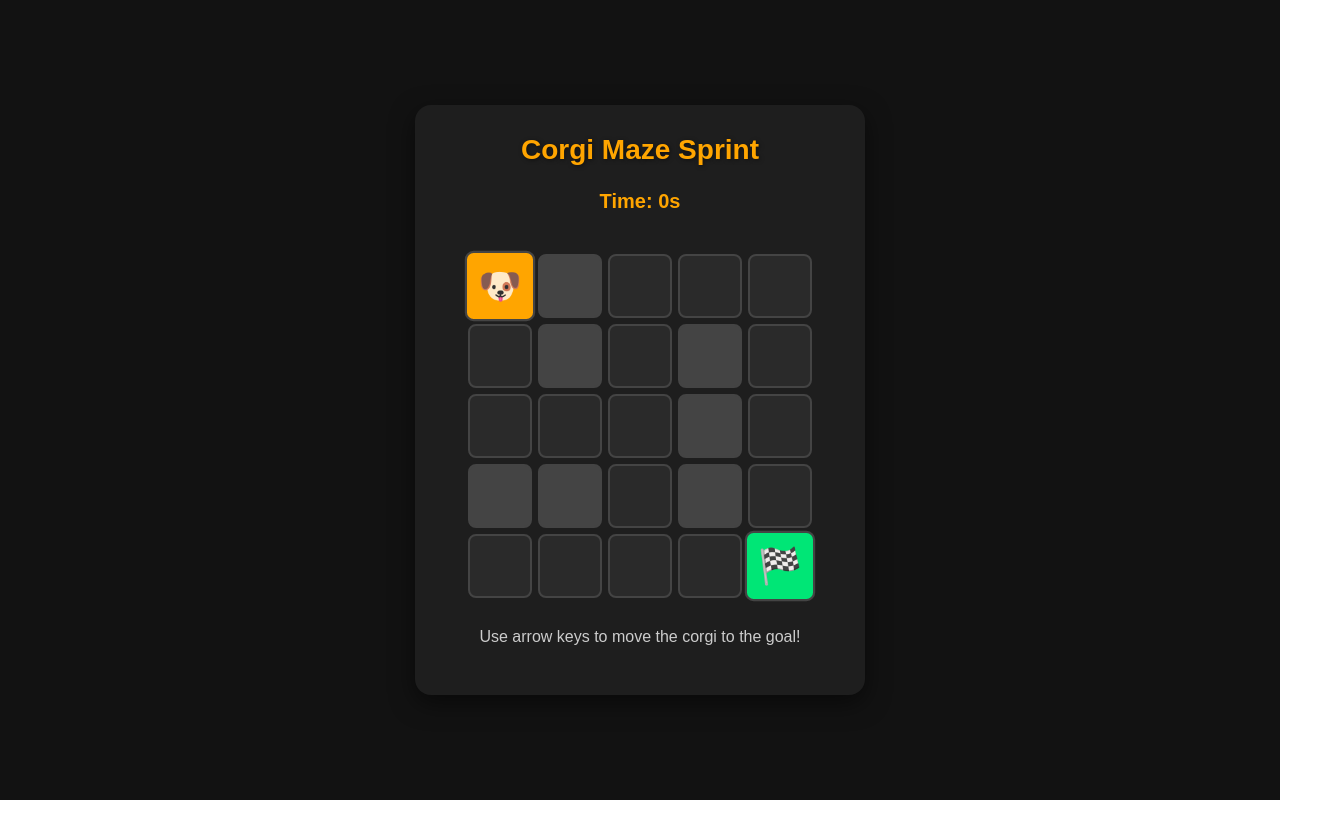
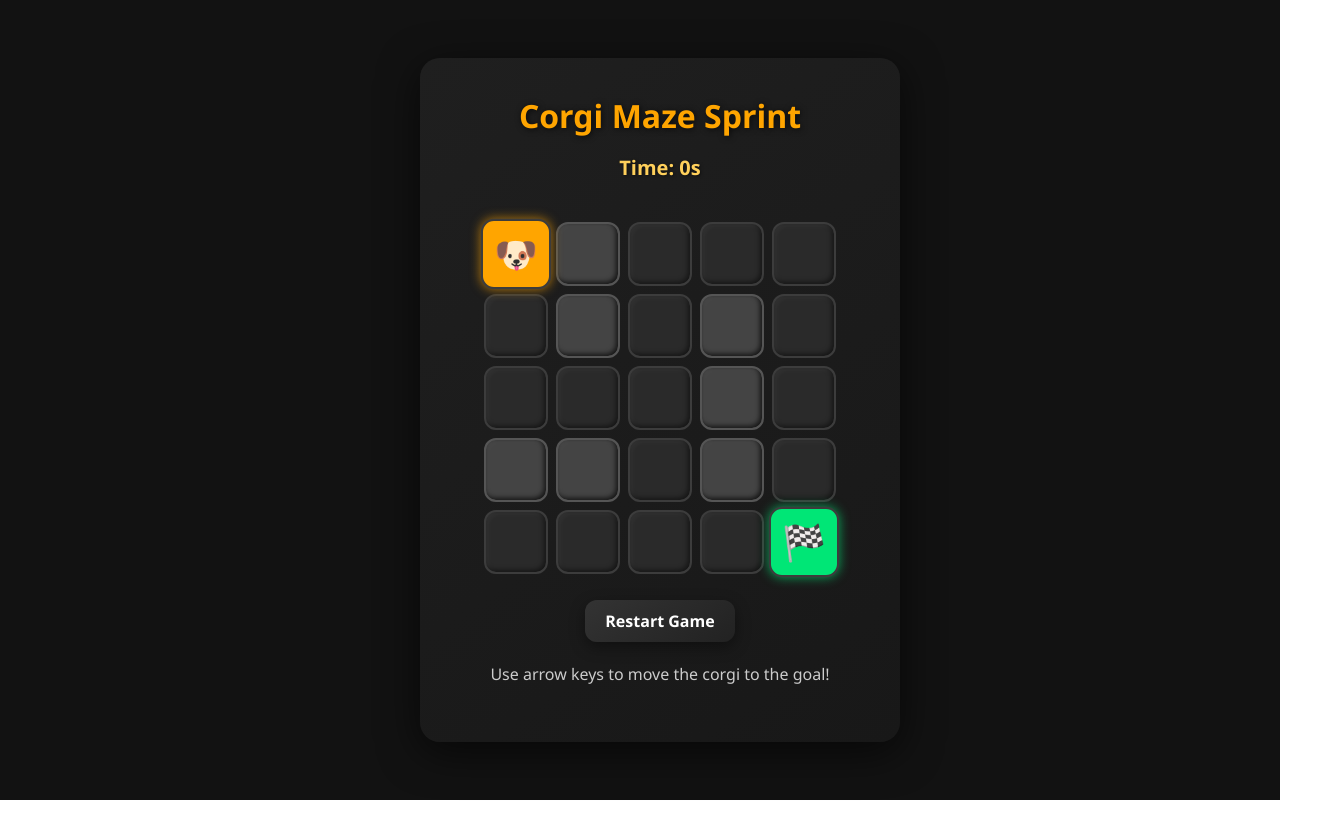
Before and after one commit to brendanbobryk/corgi-maze-sprint, a React (Vite) app in the folder corgi-maze-sprint/: page / in a window 1280 px wide. Shown: the whole page, 1320 px wide, since content can reach past the window. Built offline with nearby package versions, Linux system fonts and the light colour scheme.

Commit message:
added restart game button and UX polishes

```diff
--- a/corgi-maze-sprint/src/App.css
+++ b/corgi-maze-sprint/src/App.css
@@ -3,7 +3,7 @@ html, body {
   margin: 0;
   padding: 0;
   height: 100%;
-  font-family: "Arial", sans-serif;
+  font-family: "Segoe UI", Tahoma, Geneva, Verdana, sans-serif;
   background-color: #121212; /* Dark mode background */
   color: #ffffff;
 }
@@ -14,32 +14,48 @@ html, body {
   align-items: center;
   height: 100vh;
   width: 100vw;
+  padding: 20px;
 }
 
-/* Container for the game elements */
+/* Game container */
 .game-container {
   text-align: center;
-  padding: 30px 40px;
-  background-color: #1e1e1e; /* Dark card */
-  border-radius: 16px;
-  box-shadow: 0 8px 25px rgba(0,0,0,0.5);
-  max-width: 450px;
+  padding: 40px 50px;
+  background: linear-gradient(145deg, #1f1f1f, #181818);
+  border-radius: 20px;
+  box-shadow: 0 10px 40px rgba(0,0,0,0.6);
+  max-width: 480px;
   width: 100%;
   box-sizing: border-box;
+  transition: transform 0.2s ease;
+}
+
+.game-container:hover {
+  transform: translateY(-3px);
+}
+
+/* Title */
+h1 {
+  margin: 0 0 10px 0;
+  font-size: 32px;
+  color: #ffa500;
+  text-shadow: 1px 1px 6px rgba(0,0,0,0.7);
 }
 
 /* Timer styling */
 .timer {
   font-size: 20px;
   margin-bottom: 15px;
-  color: #ffa500; /* Bright color for timer */
+  color: #ffd05b;
   font-weight: bold;
+  text-shadow: 1px 1px 3px rgba(0,0,0,0.5);
 }
 
 /* Maze grid */
 .maze {
   display: inline-block;
   margin-top: 20px;
+  user-select: none;
 }
 
 .row {
@@ -49,38 +65,47 @@ html, body {
 .cell {
   width: 60px;
   height: 60px;
-  border-radius: 8px;
-  margin: 3px;
+  border-radius: 12px;
+  margin: 4px;
   display: flex;
   align-items: center;
   justify-content: center;
   font-size: 32px;
-  background-color: #2a2a2a; /* default path color */
-  border: 2px solid #444;
+  background-color: #2a2a2a;
+  border: 2px solid #3c3c3c;
+  box-shadow: inset -2px -2px 5px rgba(0,0,0,0.5),
+              inset 2px 2px 5px rgba(255,255,255,0.05);
   transition: all 0.2s ease;
 }
 
-/* Walls */
+/* Wall */
 .wall {
   background-color: #444;
+  border: 2px solid #555;
+  box-shadow: inset -2px -2px 5px rgba(0,0,0,0.7),
+              inset 2px 2px 5px rgba(255,255,255,0.03);
 }
 
-/* Player styling */
+/* Player */
 .player {
-  background-color: #ffa500; /* bright orange */
+  background-color: #ffa500;
+  box-shadow: 0 0 10px #ffa500aa;
+  transform: scale(1.1);
+  transition: transform 0.15s ease, box-shadow 0.2s ease;
+}
+
+/* Goal */
+.goal {
+  background-color: #00e676;
+  box-shadow: 0 0 10px #00e676aa;
   transform: scale(1.1);
 }
 
-/* Goal styling */
-.goal {
-  background-color: #00e676; /* bright green */
-  transform: scale(1.1);
-}
-
-/* Hover effect for non-wall cells */
+/* Hover effect for path cells */
 .cell:not(.wall):hover {
   background-color: #3a3a3a;
   cursor: pointer;
+  transform: scale(1.05);
 }
 
 /* Instructions text */
@@ -90,10 +115,23 @@ html, body {
   color: #ccc;
 }
 
-/* Game title */
-h1 {
-  margin: 0;
-  font-size: 28px;
-  color: #ffa500; /* match player color for style */
-  text-shadow: 1px 1px 4px rgba(0,0,0,0.5);
+/* Restart button */
+.restart-btn {
+  margin-top: 20px;
+  padding: 10px 20px;
+  background: linear-gradient(145deg, #333, #222);
+  border: none;
+  border-radius: 12px;
+  color: #fff;
+  font-size: 16px;
+  font-weight: bold;
+  box-shadow: 0 5px 15px rgba(0,0,0,0.4);
+  cursor: pointer;
+  transition: all 0.2s ease;
 }
+
+.restart-btn:hover {
+  background: linear-gradient(145deg, #444, #333);
+  transform: translateY(-2px);
+  box-shadow: 0 6px 20px rgba(0,0,0,0.6);
+}
--- a/corgi-maze-sprint/src/App.jsx
+++ b/corgi-maze-sprint/src/App.jsx
@@ -26,6 +26,11 @@ function App() {
   // Keyboard controls
   useEffect(() => {
     const handleKey = (e) => {
+      // Prevent default scroll behavior
+      if (["ArrowUp", "ArrowDown", "ArrowLeft", "ArrowRight"].includes(e.key)) {
+        e.preventDefault();
+      }
+
       setPlayerPos(([x, y]) => {
         let newX = x;
         let newY = y;
@@ -62,6 +67,13 @@ function App() {
     }
   }, [playerPos, timerActive]);
 
+  // Restart function
+  const handleRestart = () => {
+    setPlayerPos([0, 0]);
+    setTime(0);
+    setTimerActive(false);
+  };
+
   return (
     <div className="app">
       <div className="game-container">
@@ -87,6 +99,9 @@ function App() {
             </div>
           ))}
         </div>
+        <button className="restart-btn" onClick={handleRestart}>
+          Restart Game
+        </button>
         <p className="instructions">Use arrow keys to move the corgi to the goal!</p>
       </div>
     </div>
```
